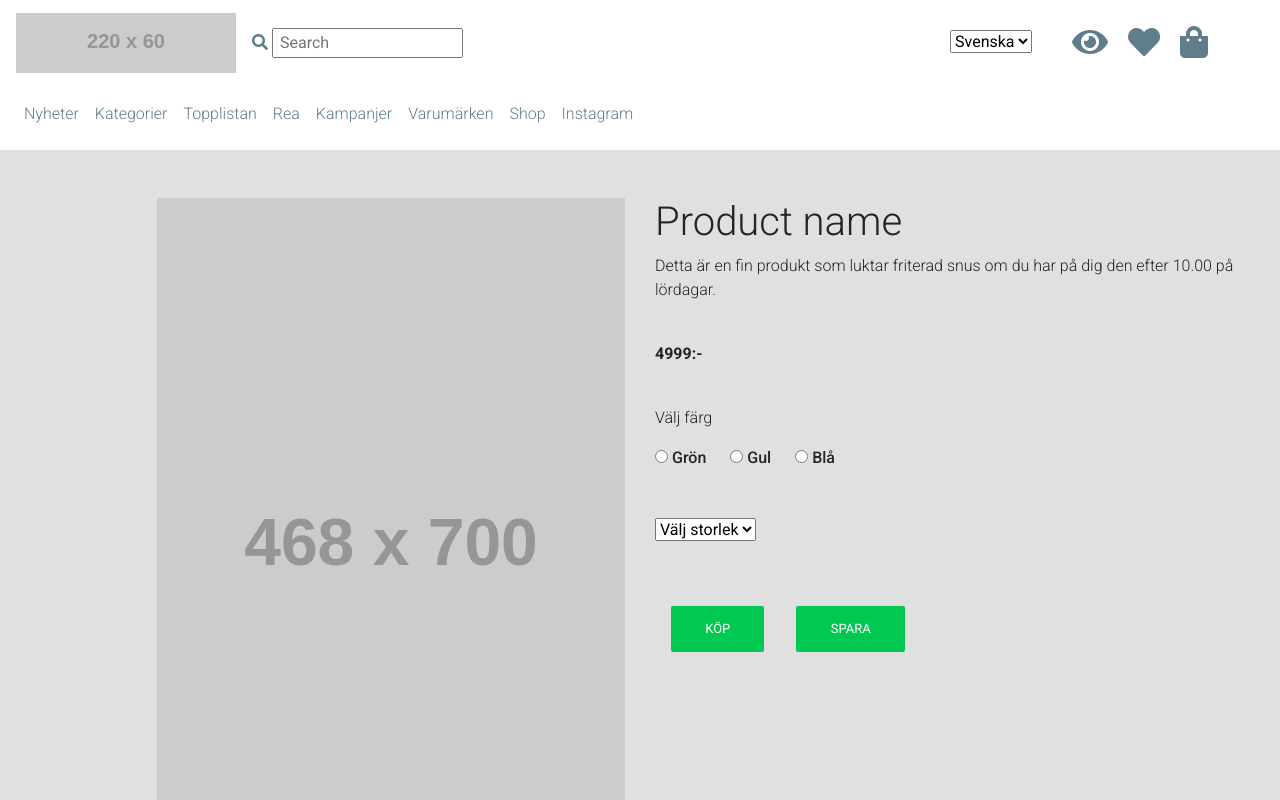
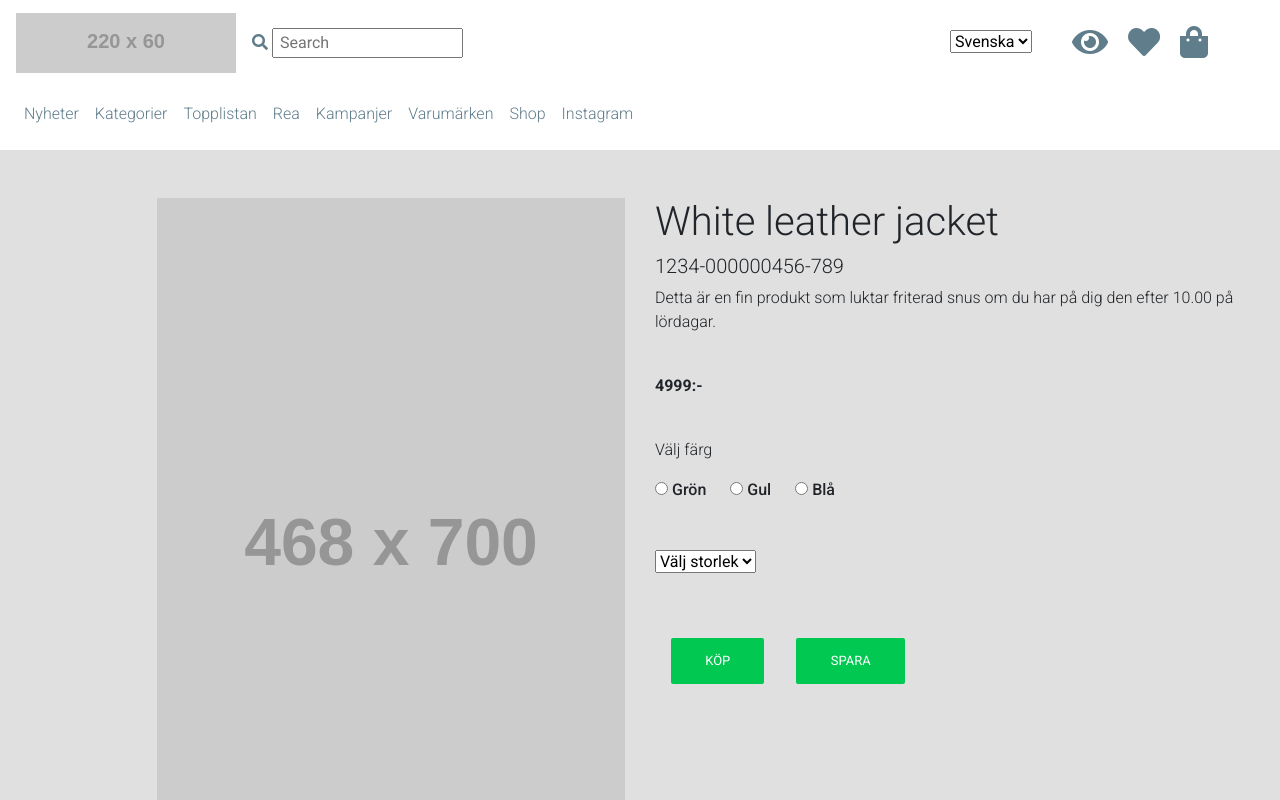
Before and after one commit to Stallind/react-freakyfashion, a React (Create React App) app: page /detail in a window 1280 px wide. Shown: the top 800 px of the page. Built offline with nearby package versions, Linux system fonts and the light colour scheme.

Commit message:
Add dynamic render on PageDetail

```diff
--- a/src/App.js
+++ b/src/App.js
@@ -16,18 +16,17 @@ function App({pageData}) {
         <Switch>
         <Route exact path="/">
           <PageHero heroContent={pageData.hero}/>
-          <PageFeatured />
+          <PageFeatured products={pageData.products}/>
           <PageRecommended />
         </Route>
 
         <Route path="/detail">
-          <PageDetail />
+          <PageDetail products={pageData.products}/>
           <PageRecommended />
         </Route>
         </Switch>
         <PageFooter />
       </Router>
-
     </div>
   );
 }
--- a/src/components/PageDetail/PageDetail.js
+++ b/src/components/PageDetail/PageDetail.js
@@ -2,9 +2,7 @@ import React, {useState} from 'react';
 import { MDBCol, MDBContainer, MDBRow} from "mdbreact";
 
 
-
-
-const PageDetail = () => {
+const PageDetail = ({products}) => {
 
     const [productColor, setProductColor] = useState("");
     const [productSize, setProductSize] = useState("");
@@ -28,10 +26,13 @@ const PageDetail = () => {
             <img src="https://via.placeholder.com/468x700?text=Product" alt="prod" />
 
             </MDBCol>
-            <MDBCol md="6" className="text-left mt-5">
-                <h1>Product name</h1>
-                <p>Detta är en fin produkt som luktar friterad snus om du har på dig den efter 10.00 på lördagar.</p>
-                <p className="font-weight-bold pt-4 pb-4">4999:-</p>
+
+
+                <MDBCol md="6" className="text-left mt-5">
+                <h1>{products[0].name}</h1>
+                <h5>{products[0].articleNumber}</h5>
+                <p>{products[0].text}</p>
+                <p className="font-weight-bold pt-4 pb-4">{products[0].price}:-</p>
 
                 <p>Välj färg</p>
                 <input type="radio" name="color" value="green" onChange={selectColor} />
@@ -53,7 +54,10 @@ const PageDetail = () => {
                 <button type ="button" className="btn btn-success m-3" onClick={logMe}>Köp</button>
                 <button type ="button" className="btn btn-success m-3">Spara</button>
 
-            </MDBCol>
+                </MDBCol>
+
+    )
+
 
 
 
--- a/src/components/PageFeatured/PageFeatured.js
+++ b/src/components/PageFeatured/PageFeatured.js
@@ -1,24 +1,8 @@
 import React from 'react';
 import { MDBCol, MDBContainer, MDBRow } from "mdbreact";
 
-const products = [{
-        name: "White leather jacket",
-        img: "https://via.placeholder.com/300x200?text=Featured+Product"
-    },
-    {
-        name: "Black jacket",
-        img: "https://via.placeholder.com/300x200?text=Featured+Product"
-    },
-    {
-        name: "Green trenchcoat",
-        img: "https://via.placeholder.com/300x200?text=Featured+Product"
-    },
-    {
-        name: "Blue jeans",
-        img: "https://via.placeholder.com/300x200?text=Featured+Product"
-}];
 
-const PageFeatured = () => {
+const PageFeatured = ({products}) => {
 
     return (
         <MDBContainer fluid className="text-center block mt-5 pb-5">
--- a/src/index.js
+++ b/src/index.js
@@ -46,6 +46,29 @@ const pageData = {
         text: "Lorem Ipsum är en utfyllnadstext från tryck- och förlagsindustrin. Lorem ipsum har varit standard ända sedan 1500-talet",
         img: "https://via.placeholder.com/468x300?text=Product",
         altText: "product"
+    }],
+
+    products:[{
+        name: "White leather jacket",
+        img: "https://via.placeholder.com/300x200?text=Featured+Product",
+        articleNumber: "1234-000000456-789",
+        text: "Detta är en fin produkt som luktar friterad snus om du har på dig den efter 10.00 på lördagar.",
+        price: 4999
+    },
+    {
+        name: "Black jacket",
+        img: "https://via.placeholder.com/300x200?text=Featured+Product",
+        articleNumber: "1234-456-789"
+    },
+    {
+        name: "Green trenchcoat",
+        img: "https://via.placeholder.com/300x200?text=Featured+Product",
+        articleNumber: "1234-456-789"
+    },
+    {
+        name: "Blue jeans",
+        img: "https://via.placeholder.com/300x200?text=Featured+Product",
+        articleNumber: "1234-456-789"
     }]
 }
 
```
